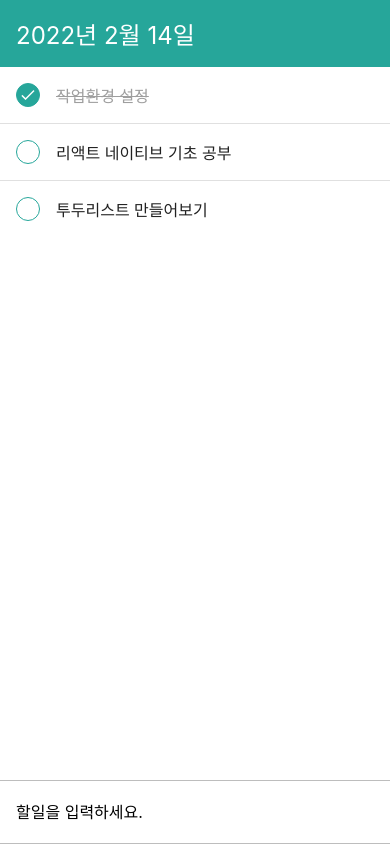
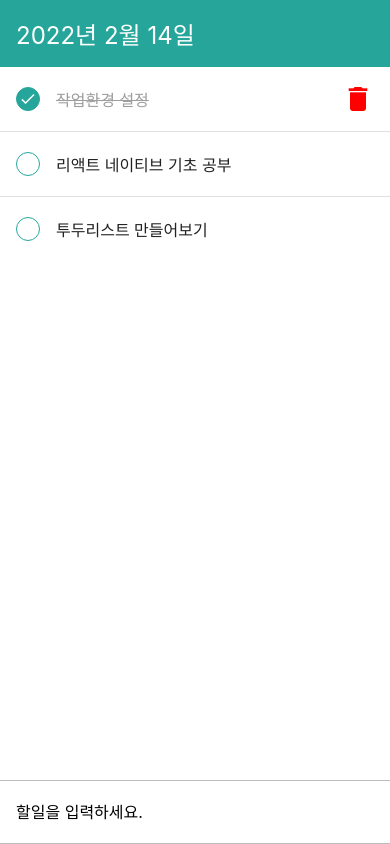
Before and after one commit to slo-ow/reactNative-todolist, a React Native app: screen / in a window 390 px wide. Built offline with nearby package versions, Linux system fonts and the light colour scheme.

Commit message:
삭제 아이콘 추가

```diff
--- a/components/TodoItem.js
+++ b/components/TodoItem.js
@@ -1,5 +1,6 @@
 import React from 'react';
 import {View, Text, StyleSheet, Image, TouchableOpacity} from 'react-native';
+import Icon from 'react-native-vector-icons/MaterialIcons';
 
 function TodoItem({id, text, done, onToggle}) {
   // {() => onToggle()} 익명 함수 선언
@@ -15,6 +16,11 @@ function TodoItem({id, text, done, onToggle}) {
         </View>
       </TouchableOpacity>
       <Text style={[styles.text, done && styles.lineThrough]}>{text}</Text>
+      {done ? (
+        <Icon name="delete" size={32} color="red" />
+      ) : (
+        <View style={styles.removePlaceholder} />
+      )}
     </View>
   );
 }
@@ -48,6 +54,10 @@ const styles = StyleSheet.create({
     color: '#9e9e9e',
     textDecorationLine: 'line-through',
   },
+  removePlaceholder: {
+    width: 32,
+    height: 32,
+  },
 });
 
 export default TodoItem;
```
